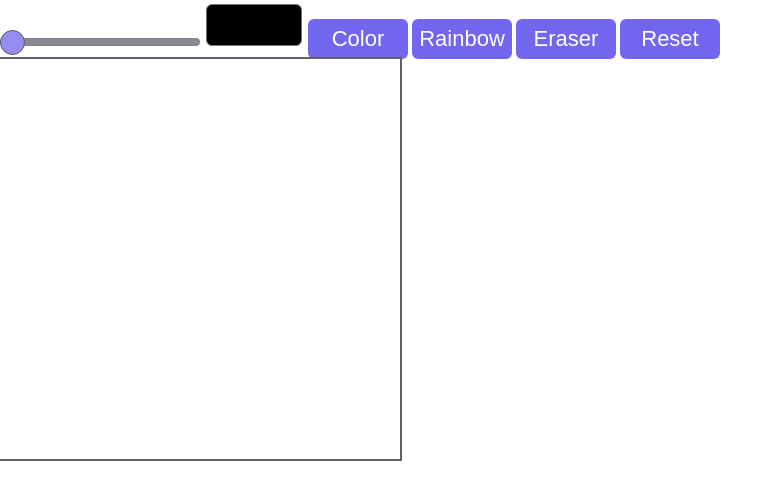
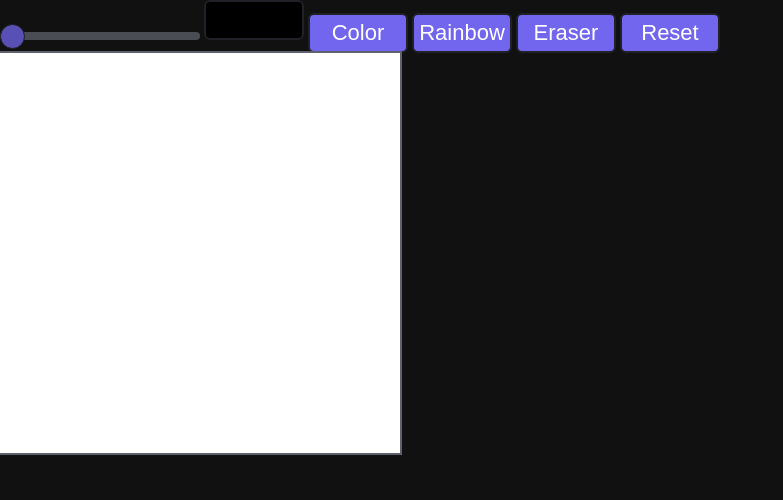
Before and after one commit to YasserS19/sketch, a website built with Vite: page index.html in a window 1280 px wide. Shown: the whole page, without its empty margins (0-783 px from the left). Built offline with nearby package versions, Linux system fonts and the light colour scheme.

Commit message:
fixed js,dark theme added

```diff
--- a/index.html
+++ b/index.html
@@ -13,6 +13,6 @@
     <button class="rainbow">Rainbow</button>
     <button class="eraser">Eraser</button>
     <button class="reset">Reset</button>
-    <div class="container"></div>
+    <div class="gridContainer"></div>
   </body>
 </html>
--- a/script.js
+++ b/script.js
@@ -1,11 +1,10 @@
-setFavicons();
-let container = document.querySelector(".container");
-let gridSize = 8;
-
 const root = document.documentElement;
-root.style.setProperty("--gridSize", gridSize);
-
-let grid = createGrid(gridSize);
+const colorBtn = document.querySelector(".color");
+const eraseBtn = document.querySelector(".eraser");
+const resetBtn = document.querySelector(".reset");
+const rainbowBtn = document.querySelector(".rainbow");
+const colorPicker = document.querySelector(".color-picker");
+const slider = document.querySelector(".slider");
 
 const rainbowColors = [
   "#ff0000",
@@ -16,27 +15,29 @@ const rainbowColors = [
   "#4b0082",
   "#ee82ee",
 ];
-let color = "black";
 
-const colorBtn = document.querySelector(".color");
-const eraseBtn = document.querySelector(".eraser");
-const resetBtn = document.querySelector(".reset");
-const rainbowBtn = document.querySelector(".rainbow");
-const colorPicker = document.querySelector(".color-picker");
-const slider = document.querySelector(".slider");
+let gridContainer = document.querySelector(".gridContainer");
+let gridSize = 8;
+let penColor = "black";
+
+root.style.setProperty("--gridSize", gridSize);
+let grid = createGrid(gridSize);
+
+setFavicons();
 
 colorPicker.addEventListener("input", () => {
-  setEventListeners(colorPicker.value);
-});
-
-colorBtn.addEventListener("click", () => {
-  setEventListeners(color);
+  penColor = colorPicker.value;
+  setEventListeners(penColor);
 });
 
 slider.addEventListener("change", () => {
   grid = createGrid(slider.value);
   root.style.setProperty("--gridSize", slider.value);
-  setEventListeners(color);
+  setEventListeners(penColor);
+});
+
+colorBtn.addEventListener("click", () => {
+  setEventListeners(penColor);
 });
 
 rainbowBtn.addEventListener("click", () => {
@@ -52,6 +53,7 @@ resetBtn.addEventListener("click", () => {
     cell.style.backgroundColor = null;
   });
 });
+
 eraseBtn.addEventListener("click", () => {
   setEventListeners(null);
 });
@@ -61,7 +63,6 @@ function setFavicons() {
   const favicon = document.createElement("link");
   favicon.setAttribute("rel", "icon");
   favicon.setAttribute("type", "image/x-icon");
-
   if (window.matchMedia("(prefers-color-scheme: dark)").matches === true) {
     favicon.setAttribute("href", "/assets/pen-light.svg");
   } else {
@@ -83,16 +84,16 @@ function getRainbowColor(rainbowColors) {
 }
 
 function createGrid(num) {
-  container.innerHTML = "";
+  gridContainer.innerHTML = "";
   for (let i = 0; i < num * num; i++) {
     const div = document.createElement("div");
     div.classList.add("cell");
     div.setAttribute("draggable", "false");
     div.addEventListener("mouseover", () => {
-      div.style.backgroundColor = color;
+      div.style.backgroundColor = penColor;
     });
-    container.appendChild(div);
+    gridContainer.appendChild(div);
   }
-  container = document.querySelector(".container");
+  gridContainer = document.querySelector(".gridContainer");
   return document.querySelectorAll(".cell");
 }
--- a/style.css
+++ b/style.css
@@ -5,25 +5,32 @@
 
 :root {
     --gridSize: 0;
-    --background: #111111;
-    --foreground: #212227;
+
+    --dark-background: #111111;
+    --light-background: #ffffff;
+    --border: #212227;
     --accent: #7266ee;
     --glow: rgba(114, 102, 238, 0.25);
     --neutral: #5f616c;
     --text: #ffffff;
-
 }
 
-.container {
+body {
+    background-color: var(--dark-background);
+    color: var(--text);
+}
+
+.gridContainer {
     display: grid;
     grid-template-columns: repeat(var(--gridSize), 1fr);
     grid-template-rows: repeat(var(--gridSize), 1fr);
+    background-color: var(--light-background);
     width: 400px;
     height: 400px;
     outline: 2px solid var(--neutral);
 }
 
-.slider {
+input[type="range"] {
     appearance: none;
     width: 200px;
     height: 8px;
@@ -31,43 +38,53 @@
     background: var(--neutral);
     outline: none;
     opacity: 0.75;
-    transition: opacity .2s;
+    transition: opacity .2s ease-in-out;
 }
 
-.slider:hover {
-    opacity: 1;
-}
-
-.slider::-webkit-slider-thumb {
+input[type="range"]::-webkit-slider-thumb {
     appearance: none;
     width: 25px;
     height: 25px;
     border-radius: 50%;
     background: var(--accent);
-    border: 1px solid var(--foreground);
+    border: 1px solid var(--border);
     cursor: pointer;
 }
 
-.color-picker {
-    appearance: none;
-    background: none;
-    border: none;
-    width: 100px;
-    height: 50px;
+input[type="range"]:hover {
+    opacity: 1;
 }
 
-.color-picker::-webkit-color-swatch {
+input[type="color"] {
+    appearance: none;
+    outline: none;
+    border: none;
+    background-color: rgba(0, 0, 0, 0);
     border-radius: 6px;
+    width: 100px;
+    height: 40px;
 }
 
-.color-picker:hover {
+input[type='color']::-webkit-color-swatch-wrapper {
+    padding: 0;
+}
+
+input[type="color"]::-webkit-color-swatch {
+    border: 2px solid var(--border);
+    border-radius: 6px;
+    transition: box-shadow 0.25s ease-in-out;
+}
+
+input[type="color"]:hover {
     cursor: pointer;
+    box-shadow: 0 0 6px 6px var(--glow);
+
 }
 
 button {
     background-color: var(--accent);
     color: var(--text);
-    border: none;
+    border: 2px solid var(--border);
     font-size: 22px;
     border-radius: 6px;
     width: 100px;
```
